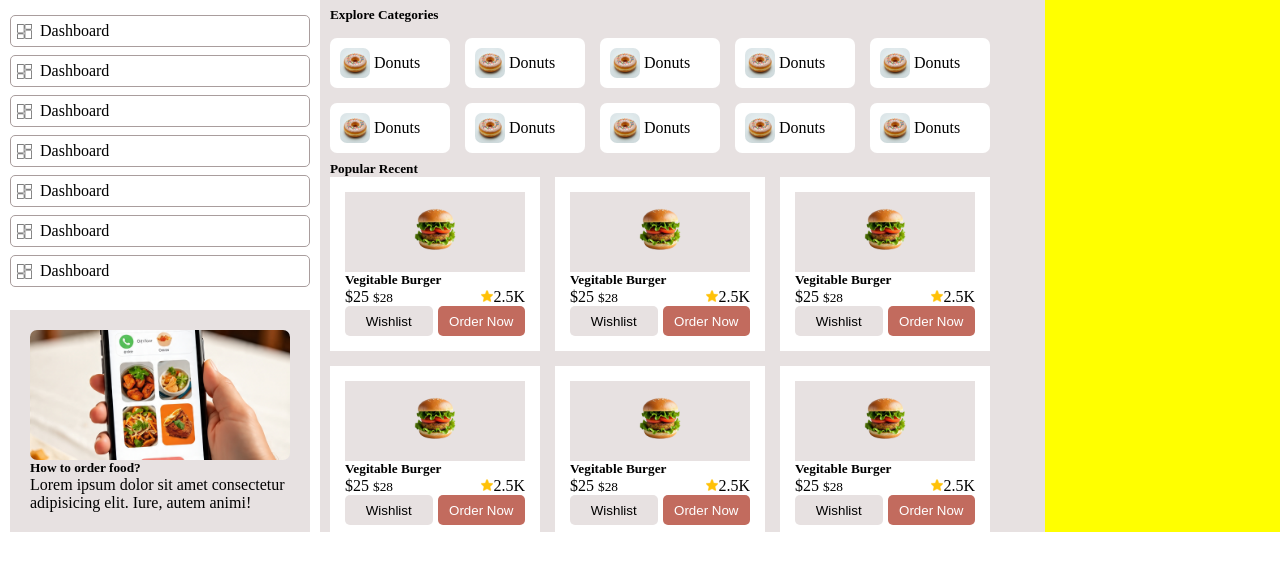
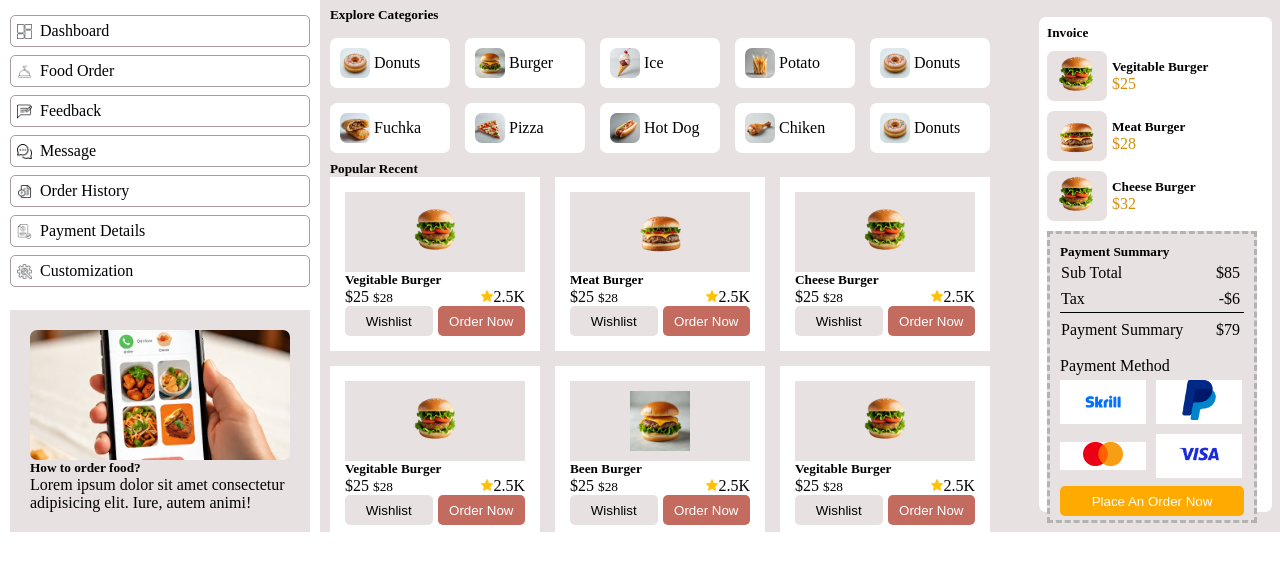
Before and after one commit to Vinu34-del/Dashboard-2, a plain HTML site: page index.html in a window 1280 px wide. Shown: the part 63-634 px from the top of the page. Drawn offline with Linux system fonts and the light colour scheme.

Commit message:
second commit

```diff
--- a/index.html
+++ b/index.html
@@ -31,28 +31,28 @@
                     <p>Dashboard</p>
                 </div>
                 <div class="item">
-                    <img src="./images/dashboard.png" alt="">
-                    <p>Dashboard</p>
+                    <img src="./images/food-order.png" alt="">
+                    <p>Food Order</p>
                 </div>
                 <div class="item">
-                    <img src="./images/dashboard.png" alt="">
-                    <p>Dashboard</p>
+                    <img src="./images/feedback.png" alt="">
+                    <p>Feedback</p>
                 </div>
                 <div class="item">
-                    <img src="./images/dashboard.png" alt="">
-                    <p>Dashboard</p>
+                    <img src="./images/message.png" alt="">
+                    <p>Message</p>
                 </div>
                 <div class="item">
-                    <img src="./images/dashboard.png" alt="">
-                    <p>Dashboard</p>
+                    <img src="./images/history.png" alt="">
+                    <p>Order History</p>
                 </div>
                 <div class="item">
-                    <img src="./images/dashboard.png" alt="">
-                    <p>Dashboard</p>
+                    <img src="./images/payment.png" alt="">
+                    <p>Payment Details</p>
                 </div>
                 <div class="item">
-                    <img src="./images/dashboard.png" alt="">
-                    <p>Dashboard</p>
+                    <img src="./images/customization.png" alt="">
+                    <p>Customization</p>
                 </div>
 
             </div>
@@ -76,36 +76,36 @@
                             <p>Donuts</p>
                         </div>
                         <div class="menu1">
-                            <img src="./images/donut.jpg" alt="">
-                            <p>Donuts</p>
+                            <img src="./images/burger.jpg" alt="">
+                            <p>Burger</p>
+                        </div>
+                        <div class="menu1">
+                            <img src="./images/ice.jpg" alt="">
+                            <p>Ice</p>
+                        </div>
+                        <div class="menu1">
+                            <img src="./images/potato.jpg" alt="">
+                            <p>Potato</p>
                         </div>
                         <div class="menu1">
                             <img src="./images/donut.jpg" alt="">
                             <p>Donuts</p>
                         </div>
                         <div class="menu1">
-                            <img src="./images/donut.jpg" alt="">
-                            <p>Donuts</p>
+                            <img src="./images/fuchka.jpg" alt="">
+                            <p>Fuchka</p>
                         </div>
                         <div class="menu1">
-                            <img src="./images/donut.jpg" alt="">
-                            <p>Donuts</p>
+                            <img src="./images/pizza.jpg" alt="">
+                            <p>Pizza</p>
                         </div>
                         <div class="menu1">
-                            <img src="./images/donut.jpg" alt="">
-                            <p>Donuts</p>
+                            <img src="./images/hot-dog.jpg" alt="">
+                            <p>Hot Dog</p>
                         </div>
                         <div class="menu1">
-                            <img src="./images/donut.jpg" alt="">
-                            <p>Donuts</p>
-                        </div>
-                        <div class="menu1">
-                            <img src="./images/donut.jpg" alt="">
-                            <p>Donuts</p>
-                        </div>
-                        <div class="menu1">
-                            <img src="./images/donut.jpg" alt="">
-                            <p>Donuts</p>
+                            <img src="./images/chicken.jpg" alt="">
+                            <p>Chiken</p>
                         </div>
                         <div class="menu1">
                             <img src="./images/donut.jpg" alt="">
@@ -132,9 +132,23 @@
                         </div>
                         <div class="burger">
                             <div class="burgerimg">
+                                <img src="./images/meat.png" alt="">
+                            </div>
+                            <h5>Meat Burger</h5>
+                            <div class="content">
+                                <p>$25 <small>$28</small></p>
+                                <span><img src="./images/star.png" alt="">2.5K</span>
+                            </div>
+                            <div class="btn">
+                                <button class="one">Wishlist</button>
+                                <button class="two">Order Now</button>
+                            </div>
+                        </div>
+                        <div class="burger">
+                            <div class="burgerimg">
                                 <img src="./images/veg-burger.png" alt="">
                             </div>
-                            <h5>Vegitable Burger</h5>
+                            <h5>Cheese Burger</h5>
                             <div class="content">
                                 <p>$25 <small>$28</small></p>
                                 <span><img src="./images/star.png" alt="">2.5K</span>
@@ -160,23 +174,9 @@
                         </div>
                         <div class="burger">
                             <div class="burgerimg">
-                                <img src="./images/veg-burger.png" alt="">
+                                <img src="./images/burger.jpg" alt="">
                             </div>
-                            <h5>Vegitable Burger</h5>
-                            <div class="content">
-                                <p>$25 <small>$28</small></p>
-                                <span><img src="./images/star.png" alt="">2.5K</span>
-                            </div>
-                            <div class="btn">
-                                <button class="one">Wishlist</button>
-                                <button class="two">Order Now</button>
-                            </div>
-                        </div>
-                        <div class="burger">
-                            <div class="burgerimg">
-                                <img src="./images/veg-burger.png" alt="">
-                            </div>
-                            <h5>Vegitable Burger</h5>
+                            <h5>Been Burger</h5>
                             <div class="content">
                                 <p>$25 <small>$28</small></p>
                                 <span><img src="./images/star.png" alt="">2.5K</span>
@@ -203,7 +203,75 @@
                     </div>
                 </div>
             </div>
-            <div class="right2"></div>
+            <div class="right2">
+                  <div class="inner">
+                    <h5>Invoice</h5>
+                  <div class="summary">
+                    <div class="summary1">
+                       <div class="summaryimg">
+                        <img src="./images/veg-burger.png" alt="">
+                       </div>
+                       <div class="price">
+                        <h5> Vegitable Burger</h5>
+                        <span>$25</span>
+                       </div>
+                    </div>
+                    <div class="summary1">
+                        <div class="summaryimg">
+                         <img src="./images/meat.png" alt="">
+                        </div>
+                        <div class="price">
+                         <h5>Meat Burger</h5>
+                         <span>$28</span>
+                        </div>
+                     </div>
+                     <div class="summary1">
+                        <div class="summaryimg">
+                         <img src="./images/veg-burger.png" alt="">
+                        </div>
+                        <div class="price">
+                         <h5> Cheese Burger</h5>
+                         <span>$32</span>
+                        </div>
+                     </div>
+                  </div>
+                  <div class="payment">
+                    <div class="paymentSummary">
+                       <h5>Payment Summary</h5>
+                       <div class="paymentSummary1">
+                        <span>Sub Total</span>
+                        <span>$85</span>
+                       </div>
+                       <div class="paymentSummary1" style="border-bottom: 1px solid black;">
+                        <span>Tax</span>
+                        <span>-$6</span>
+                       </div>
+                       <div class="paymentSummary2">
+                        <span>Payment Summary</span>
+                        <span>$79</span>
+                       </div>
+                    </div>
+                    <div class="paymentMethod">
+                        <span>Payment Method</span>
+                        <div class="pays">
+                            <div class="pay-img">
+                                <img src="./images/skrill.png" alt="">
+                            </div>
+                            <div class="pay-img">
+                                <img src="./images/paypal.png" alt="">
+                            </div>
+                            <div class="pay-img">
+                                <img src="./images/master-card.png" alt="">
+                            </div>
+                            <div class="pay-img">
+                                <img src="./images/visa.png" alt="">
+                            </div>
+                        </div>
+                        <button>Place An Order Now</button>
+                    </div>
+                  </div>
+                </div>
+            </div>
         </div>
     </div>
 </body>
--- a/style.css
+++ b/style.css
@@ -181,5 +181,89 @@ button{
 }
 .right2{
     flex: 1;
-    background-color: yellow;
+    padding: 20px 0;
+    padding-right: 8px;
+    /* background-color: yellow; */
 }
+.inner{
+    background-color: white;
+    height: 100%;
+    border-radius: 7px;
+    padding: 8px;
+}
+.summary1{
+    display: flex;
+    gap: 5px;
+    align-items: center;
+   margin-top: 10px;
+}
+.summary1 img{
+    width: 50px;
+    object-fit: cover;
+
+}
+.summaryimg{
+    width: 60px;
+    height: 50px;
+    background-color: rgb(231, 225, 225);
+    padding: 5px 0;
+    padding-left: 4px;
+    display: flex;
+    border-radius: 7px;
+}
+.price span{
+   color: rgb(210, 142, 15);
+}
+.paymentSummary{
+    padding: 10px;
+}
+.paymentSummary1{
+    display: flex;
+    align-items: center;
+    justify-content: space-between;
+    padding: 4px;
+    padding-left: 1px;
+}
+.paymentSummary2{
+    display: flex;
+    align-items: center;
+    justify-content: space-between;
+    padding: 4px;
+    padding-left: 1px;
+    padding-top: 8px;
+}
+
+.payment{
+    width: 210px;
+    height: auto;
+    background-color: rgb(231, 225, 225);
+    margin-top: 10px;
+    border: 3px dashed rgb(181, 178, 178);
+}
+.pays{
+    display: flex;
+    align-items: center;
+    flex-wrap: wrap;
+    gap: 10px;
+    margin-top: 5px;
+}
+.pay-img{
+    background-color: white;
+    width: 86px;
+    text-align: center;
+}
+.pay-img img{
+    width: 40px;
+}
+.paymentMethod{
+    padding: 4px 10px;
+    border-radius: 4px;
+}
+.payment button{
+    width: 100%;
+    border: none;
+    color: white;
+    background-color: rgb(255, 170, 0);
+    padding: 6px 0;
+    margin-top: 8px
+}
```
